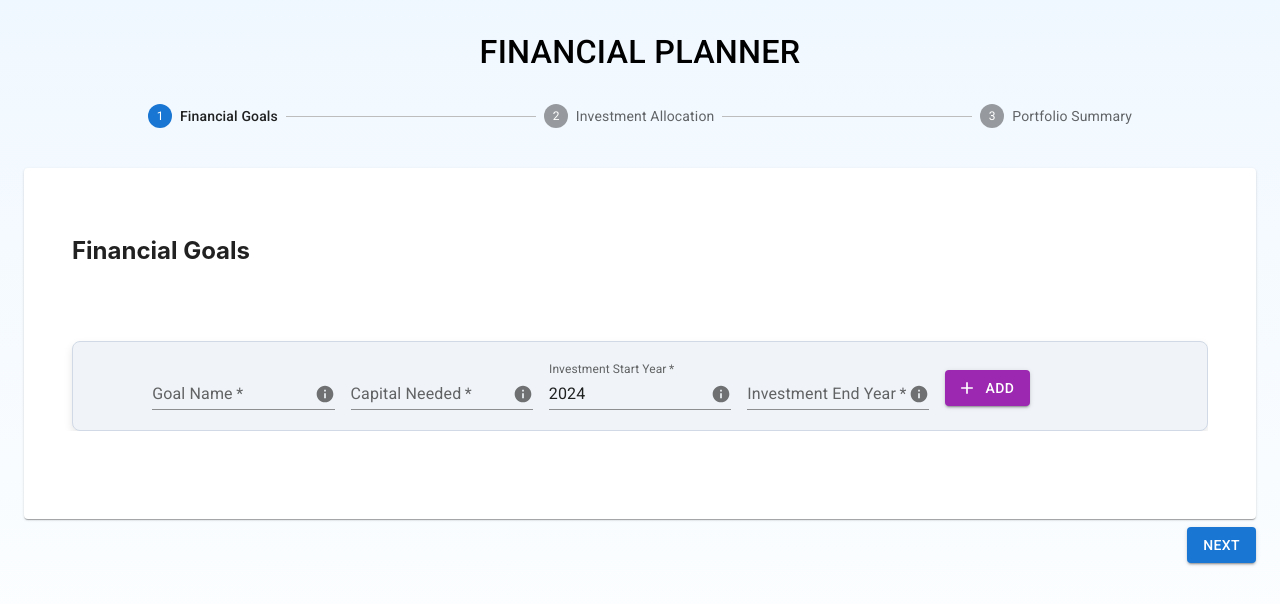
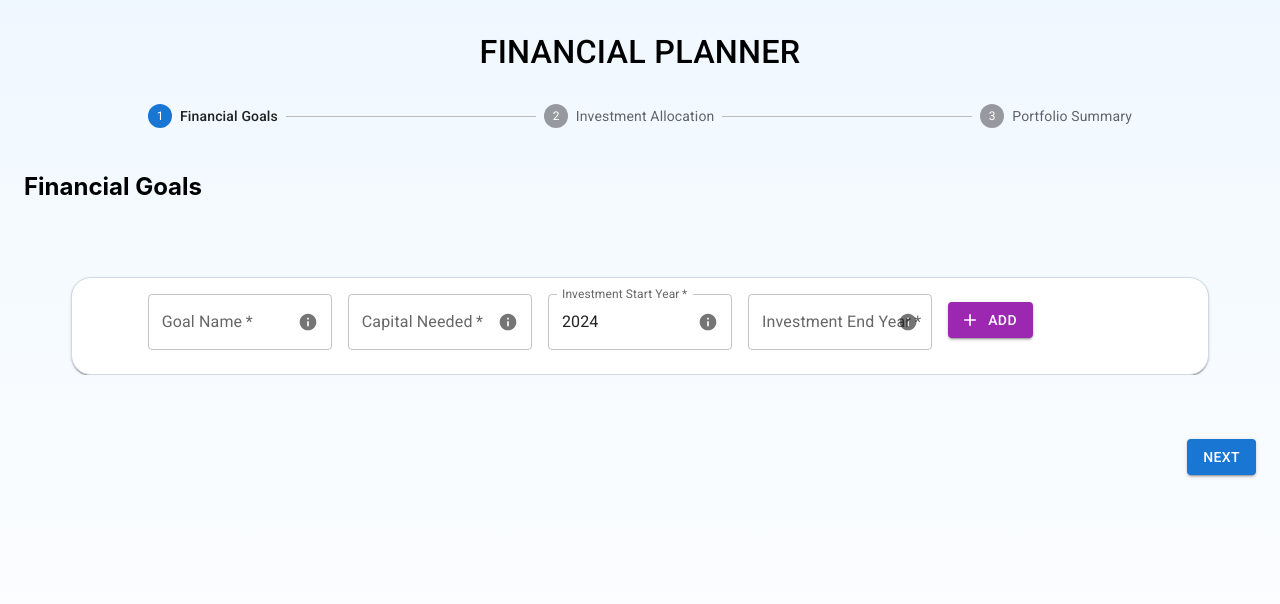
Before and after one commit to goal-based-financial-planner/goal-based-financial-planner, a React (Create React App) app: page / in a window 1280 px wide. Shown: the top 604 px of the page. Built offline with nearby package versions, Linux system fonts and the light colour scheme.

Commit message:
minor design changes

```diff
--- a/src/components/atoms/CustomMenu/index.tsx
+++ b/src/components/atoms/CustomMenu/index.tsx
@@ -20,7 +20,6 @@ const StyledMenu = styled((props: MenuProps) => (
   />
 ))(({ theme }) => ({
   '& .MuiPaper-root': {
-    borderRadius: 6,
     marginTop: theme.spacing(1),
     minWidth: 180,
     color: 'rgb(55, 65, 81)',
--- a/src/components/compounds/FinancialGoalsStep/index.tsx
+++ b/src/components/compounds/FinancialGoalsStep/index.tsx
@@ -1,10 +1,11 @@
 import React, { Dispatch, useState } from 'react';
 import FinancialGoalsTable from '../../molecules/FinancialGoals/FinancialGoalsTable';
-import { Grid } from '@mui/material';
+import { Box, Grid } from '@mui/material';
 import AddFinancialGoals from '../../molecules/FinancialGoals/AddFinancialGoals';
 import { PlannerDataAction } from '../../../store/plannerDataReducer';
 import Step from '../../molecules/Step';
 import { PlannerData } from '../../../domain/PlannerData';
+import FinancialGoalsGrid from '../../molecules/FinancialGoals/FinancialGoalsGrid';
 
 type FinancialGoalsProps = {
   dispatch: Dispatch<PlannerDataAction>;
@@ -15,28 +16,17 @@ const FinancialGoalsStep: React.FC<FinancialGoalsProps> = ({
   plannerData,
   dispatch,
 }) => {
-  const [showAddGoalsModal, setShowAddGoalsModal] = useState(false);
-  const handleClose = () => {
-    setShowAddGoalsModal(false);
-  };
-
   return (
     <Step title={'Financial Goals'}>
       <Grid container rowGap={6}>
-        <Grid xs={12} minHeight="80px">
-          <AddFinancialGoals
-            handleClose={handleClose}
-            showAddGoalsModal={showAddGoalsModal}
-            dispatch={dispatch}
-          />
+        <Grid container justifyContent="center" minHeight="80px">
+          <Box>
+            <AddFinancialGoals dispatch={dispatch} />
+          </Box>
         </Grid>
+
         {plannerData.financialGoals.length ? (
-          <Grid xs={12}>
-            <FinancialGoalsTable
-              goals={plannerData.financialGoals}
-              dispatch={dispatch}
-            />
-          </Grid>
+          <FinancialGoalsGrid financialGoals={plannerData.financialGoals} />
         ) : null}
       </Grid>
     </Step>
--- a/src/components/compounds/InvestmentAllocationStep/index.tsx
+++ b/src/components/compounds/InvestmentAllocationStep/index.tsx
@@ -4,12 +4,13 @@ import Step from '../../molecules/Step';
 import { TermType } from '../../../types/enums';
 import { PlannerData } from '../../../domain/PlannerData';
 import InvestmentAllocation from '../../molecules/InvestmentAllocation/InvesmentAllocation';
-import { Grid, Typography } from '@mui/material';
+import { Grid, Paper, Typography } from '@mui/material';
 import {
   setShortTermInvestmentPercentage,
   setMidTermInvestmentPercentage,
   setLongTermInvestmentPercentage,
 } from '../../../store/plannerDataActions';
+import CustomPaper from '../../atoms/CustomPaper';
 
 type InvestmentAllocationProps = {
   dispatch: Dispatch<PlannerDataAction>;
@@ -63,13 +64,16 @@ const InvestmentAllocationStep: React.FC<InvestmentAllocationProps> = ({
 
   return (
     <Step title={'Investment Allocation'}>
-      <Grid container>
+      <Grid container columnGap={1}>
         {Object.values(TermType).map((termType) => {
           const shouldHidePieChart = areGoalsPresentOfType(termType);
           if (shouldHidePieChart) {
             return (
-              <Grid xs={4}>
-                <Typography sx={{ mb: 3 }}>{termType}</Typography>
+              <Grid xs={3.9}>
+                <Paper>
+                  <Typography variant={'h6'} sx={{ textAlign: 'center' }}>
+                    {termType}
+                  </Typography>
                   <InvestmentAllocation
                     allocations={plannerData.investmentAllocations[termType]}
                     handlePercentageChange={(
@@ -83,6 +87,7 @@ const InvestmentAllocationStep: React.FC<InvestmentAllocationProps> = ({
                       )
                     }
                   />
+                </Paper>
               </Grid>
             );
           }
--- a/src/components/molecules/FinancialGoals/AddFinancialGoals/index.tsx
+++ b/src/components/molecules/FinancialGoals/AddFinancialGoals/index.tsx
@@ -5,6 +5,8 @@ import {
   Modal,
   Paper,
   Stack,
+  Card,
+  CardContent,
 } from '@mui/material';
 import React, { Dispatch, useState } from 'react';
 import { Add, CancelRounded } from '@mui/icons-material';
@@ -20,24 +22,19 @@ import {
 import CustomTooltip from '../../../atoms/CustomTooltip';
 
 interface AddFinancialGoalsProps {
-  showAddGoalsModal: boolean;
-  handleClose: () => void;
   dispatch: Dispatch<PlannerDataAction>;
 }
 
 const AddFinancialGoals: React.FC<AddFinancialGoalsProps> = ({
-  showAddGoalsModal,
-  handleClose,
   dispatch,
 }: AddFinancialGoalsProps) => {
-  const handleCloseAndReset = () => {
+  const resetForm = () => {
     setValidationErrors({});
     setGoalName('');
     setStartYear('');
     setTargetYear('');
     setTargetAmount('');
     setIsTargetYearValid(false);
-    handleClose();
   };
 
   const [goalName, setGoalName] = useState<string>('');
@@ -113,19 +110,12 @@ const AddFinancialGoals: React.FC<AddFinancialGoalsProps> = ({
       ),
     );
 
-    handleCloseAndReset();
+    resetForm();
   };
 
   return (
-    <Box
-      sx={{
-        backgroundColor: '#f0f4f8',
-        border: '1px solid #d1d9e6',
-        borderRadius: '8px' /* Rounded corners */,
-        boxShadow: '0 4px 8px rgba(0, 0, 0, 0.1)',
-        padding: '20px',
-      }}
-    >
+    <Card sx={{ borderRadius: 5, border: '1px solid #d1d9e6' }}>
+      <CardContent>
         <Grid container columnGap={2} sx={{ justifyContent: 'center' }}>
           <Grid xs={2}>
             <CustomTextField
@@ -136,6 +126,7 @@ const AddFinancialGoals: React.FC<AddFinancialGoalsProps> = ({
               required
               error={validationErrors.goalName}
               value={goalName}
+              variant={'outlined'}
               onChange={handleGoalNameChange}
               regex={ALPHANUMERIC_PATTERN}
               InputProps={{
@@ -155,6 +146,7 @@ const AddFinancialGoals: React.FC<AddFinancialGoalsProps> = ({
               helperText="Enter valid Amount"
               error={validationErrors.targetAmount}
               value={targetAmount}
+              variant={'outlined'}
               onChange={handleTargetAmountChange}
               regex={NUMBER_PATTERN}
               InputProps={{
@@ -173,6 +165,7 @@ const AddFinancialGoals: React.FC<AddFinancialGoalsProps> = ({
               required
               error={validationErrors.startYear}
               value={startYear}
+              variant={'outlined'}
               onChange={handleStartYearChange}
               regex={YEAR_PATTERN}
               InputProps={{
@@ -190,6 +183,7 @@ const AddFinancialGoals: React.FC<AddFinancialGoalsProps> = ({
               label="Investment End Year"
               required
               value={targetYear}
+              variant={'outlined'}
               error={
                 validationErrors.targetYear ||
                 (isTargetYearValid && Number(targetYear) < Number(startYear))
@@ -218,7 +212,8 @@ const AddFinancialGoals: React.FC<AddFinancialGoalsProps> = ({
             </Button>
           </Grid>
         </Grid>
-    </Box>
+      </CardContent>
+    </Card>
   );
 };
 
--- /dev/null
+++ b/src/components/molecules/FinancialGoals/FinancialGoalCard/index.tsx
@@ -0,0 +1,35 @@
+import React from 'react';
+import { Card, CardContent, Icon, IconButton, Typography } from '@mui/material';
+import { FinancialGoal } from '../../../../domain/FinancialGoals';
+
+type FinancialGoalCardProps = {
+  goal: FinancialGoal;
+};
+
+const FinancialGoalCard = ({ goal }: FinancialGoalCardProps) => {
+  return (
+    <Card sx={{ height: '250px' }}>
+      <CardContent>
+        <IconButton
+          aria-label="close"
+          sx={{ position: 'absolute', right: 8, top: 8 }}
+          onClick={() => console.log('Close button clicked')}
+        >
+          <Icon>close</Icon>
+        </IconButton>
+        <Typography variant="h4">{goal.getGoalName()}</Typography>
+        <Typography variant="body1">
+          {goal.getInvestmentStartYear()} - {goal.getTargetYear()}
+        </Typography>
+        <Typography variant="h5" align="right">
+          {goal
+            .getInflationAdjustedTargetAmount()
+            .toLocaleString(navigator.language)}
+          <Typography variant={'overline'}>*</Typography>
+        </Typography>
+      </CardContent>
+    </Card>
+  );
+};
+
+export default FinancialGoalCard;
--- /dev/null
+++ b/src/components/molecules/FinancialGoals/FinancialGoalsGrid/index.tsx
@@ -0,0 +1,24 @@
+import React from 'react';
+import { Grid } from '@mui/material';
+import { FinancialGoal } from '../../../../domain/FinancialGoals';
+import FinancialGoalCard from '../FinancialGoalCard';
+
+type FinancialGoalsGridProps = {
+  financialGoals: FinancialGoal[];
+};
+
+const FinancialGoalsGrid: React.FC<FinancialGoalsGridProps> = ({
+  financialGoals,
+}) => {
+  return (
+    <Grid container rowGap={6} columnGap={3}>
+      {financialGoals.map((goal) => (
+        <Grid item xs={2} key={goal.id}>
+          <FinancialGoalCard goal={goal} />
+        </Grid>
+      ))}
+    </Grid>
+  );
+};
+
+export default FinancialGoalsGrid;
--- a/src/components/molecules/FinancialGoals/FinancialGoalsTable/index.tsx
+++ b/src/components/molecules/FinancialGoals/FinancialGoalsTable/index.tsx
@@ -39,11 +39,6 @@ const FinancialGoalsTable: React.FC<FinancialGoalsTableProps> = ({
       ...rowModesModel,
       [id]: { mode: GridRowModes.View, ignoreModifications: true },
     });
-
-    // const editedRow = goals.find((row) => row.id === id);
-    // if (editedRow!) {
-    //   setRows(rows.filter((row) => row.id !== id));
-    // }
   };
 
   const processRowUpdate = (newRow: GridRowModel) => {
--- a/src/components/molecules/InvestmentAllocation/InvesmentAllocation/index.tsx
+++ b/src/components/molecules/InvestmentAllocation/InvesmentAllocation/index.tsx
@@ -4,6 +4,7 @@ import CustomInputSlider from '../../../atoms/CustomInputSlider';
 import CustomMenu from '../../../atoms/CustomMenu';
 import { InvestmentChoiceType } from '../../../../domain/InvestmentOptions';
 import { DEFAULT_INVESTMENT_OPTIONS } from '../../../../domain/constants';
+import CustomPaper from '../../../atoms/CustomPaper';
 
 const InvestmentAllocation = ({
   allocations,
--- a/src/components/molecules/Step/index.tsx
+++ b/src/components/molecules/Step/index.tsx
@@ -4,19 +4,15 @@ import { Grid } from '@mui/material';
 
 export type StepProps = {
   title: string;
-
   children: ReactNode;
 };
 
-const Step = forwardRef<HTMLDivElement, StepProps>(
-  ({ title, children }, ref) => {
+const Step = ({ title, children }: StepProps) => {
   return (
-      <CustomPaper ref={ref} sx={{ mt: 5 }}>
-        <Grid container spacing={2}>
+    <Grid container spacing={2} p={3}>
       <Grid item xs={12}>
         <h2>{title}</h2>
       </Grid>
-
       <Grid
         item
         xs={12}
@@ -29,9 +25,7 @@ const Step = forwardRef<HTMLDivElement, StepProps>(
         {children}
       </Grid>
     </Grid>
-      </CustomPaper>
   );
-  },
-);
+};
 
 export default Step;
```
Lines whose indentation alone changed are shown as unchanged.
